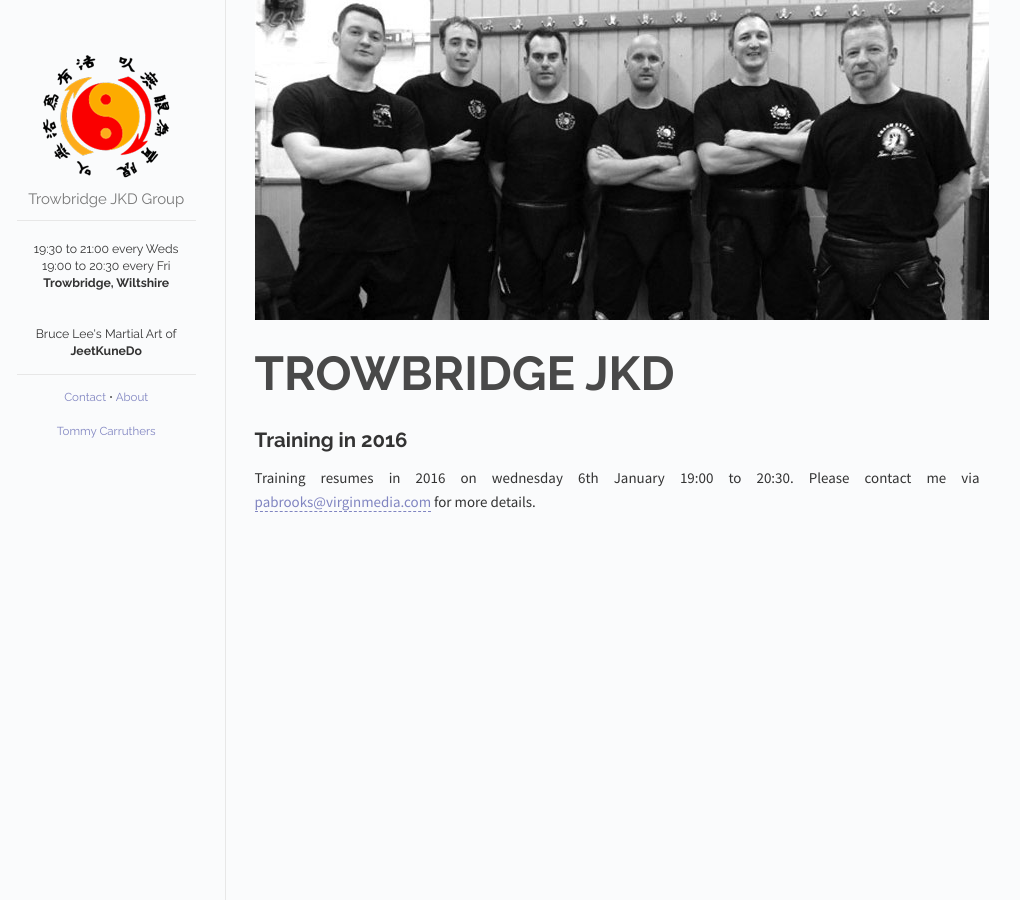
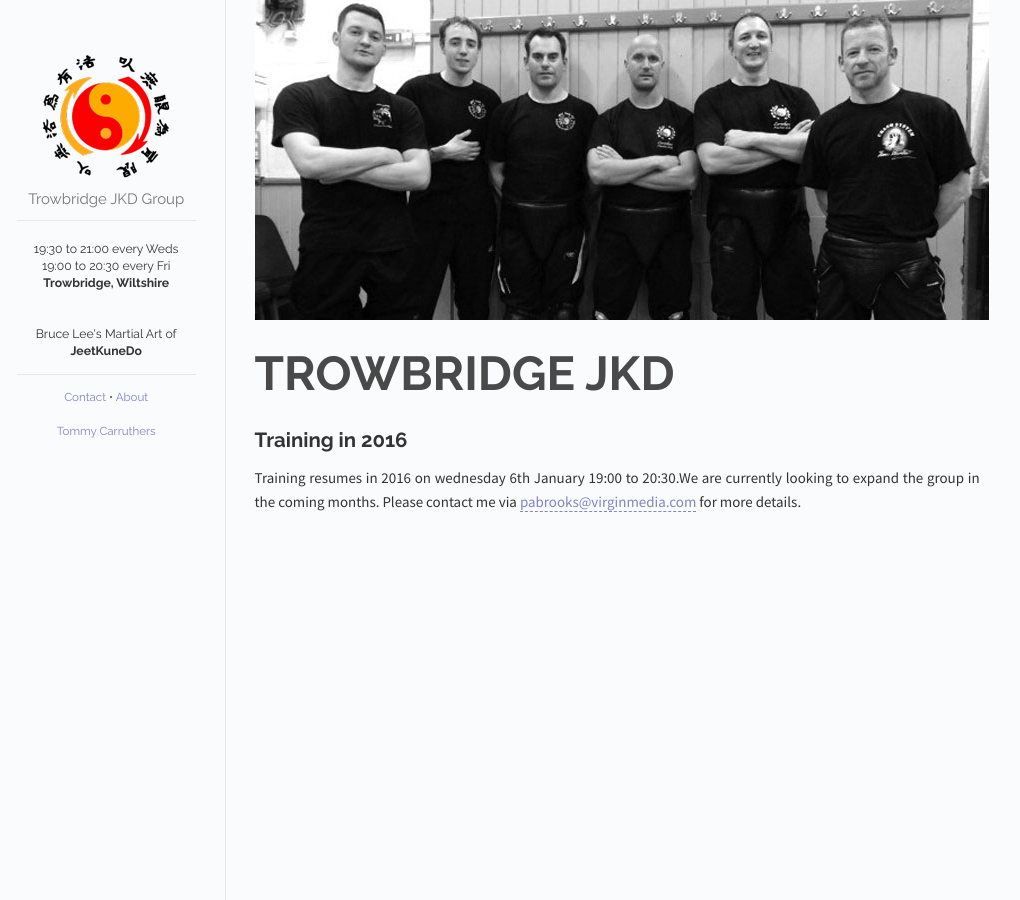
Before and after one commit to joncarlmatthews/trowbridgejkd.com, a Jekyll site: the page built from index.html, in a window 1280 px wide. Shown: the whole page, without its empty margins (133-1153 px from the left). Built offline with Jekyll 4.4.1, drawn with Linux system fonts in a browser that asks for light colours.

Commit message:
Update post.html

```diff
--- a/_includes/post.html
+++ b/_includes/post.html
@@ -17,7 +17,7 @@
 
   <div class="post">
 
-    <p>Training resumes in 2016 on wednesday 6th January 19:00 to 20:30. Please contact me via <a href="mailto:pabrooks@virginmedia.com">pabrooks@virginmedia.com</a> for more details.</p>
+    <p>Training resumes in 2016 on wednesday 6th January 19:00 to 20:30.We are currently looking to expand the group in the coming months. Please contact me via <a href="mailto:pabrooks@virginmedia.com">pabrooks@virginmedia.com</a> for more details.</p>
   </div>
 
 </div>
```
